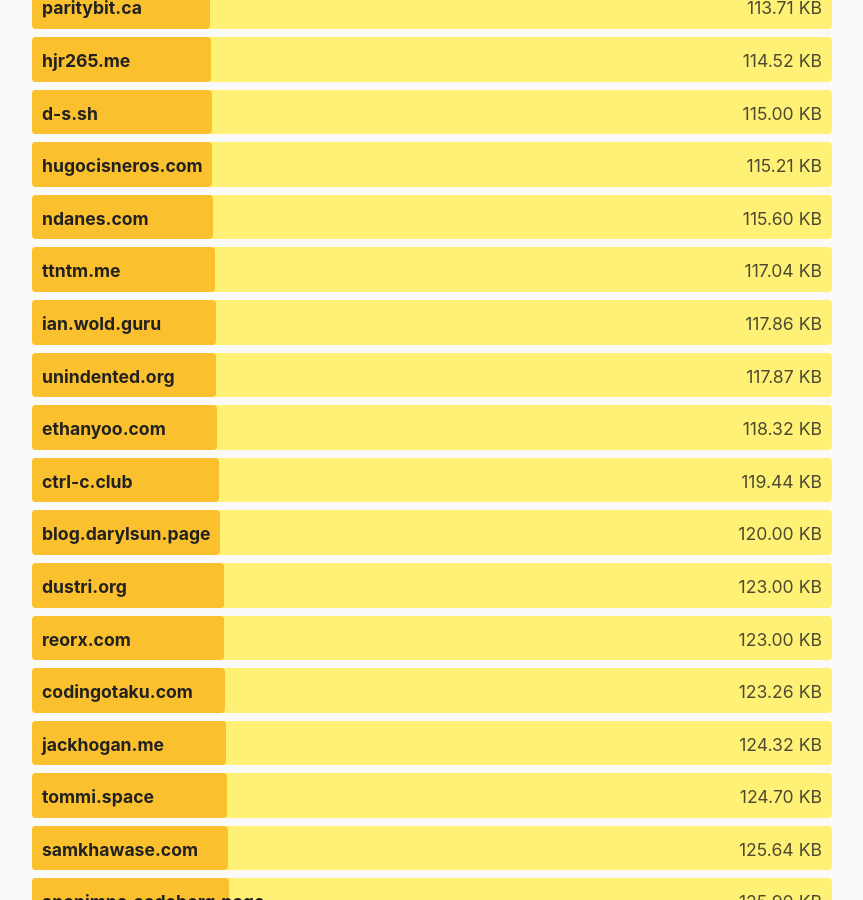
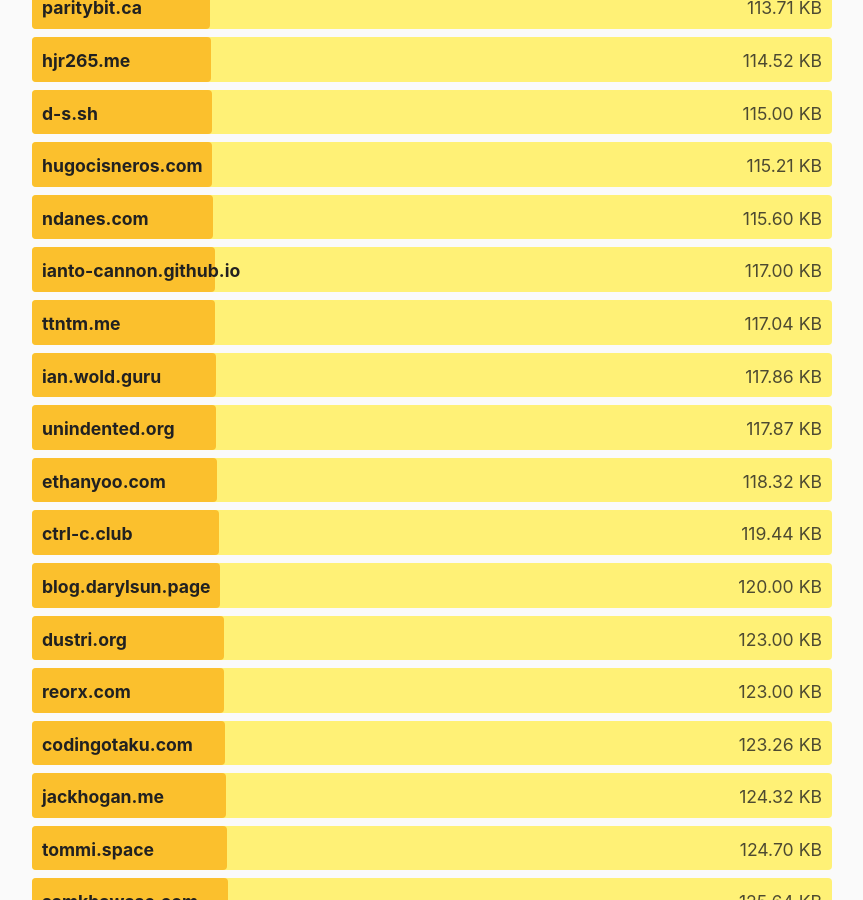
Before and after one commit to kevquirk/512kb.club, a Jekyll site: the page built from index.md, in a window 1280 px wide and 900 px high, scrolled down 27784 px. Shown: the whole window, without its empty margins (208-1071 px from the left). Built offline with Jekyll 4.4.1, drawn with Linux system fonts in a browser that asks for light colours.

Commit message:
Added my homepage to 512KB club

```diff
--- a/_data/sites.yml
+++ b/_data/sites.yml
@@ -4432,3 +4432,8 @@
   url: https://zwieratko.sk/
   size: 30.94
   last_checked: 2025-05-18
+
+- domain: ianto-cannon.github.io
+  url: https://ianto-cannon.github.io/
+  size: 117
+  last_checked: 2025-09-18
```
